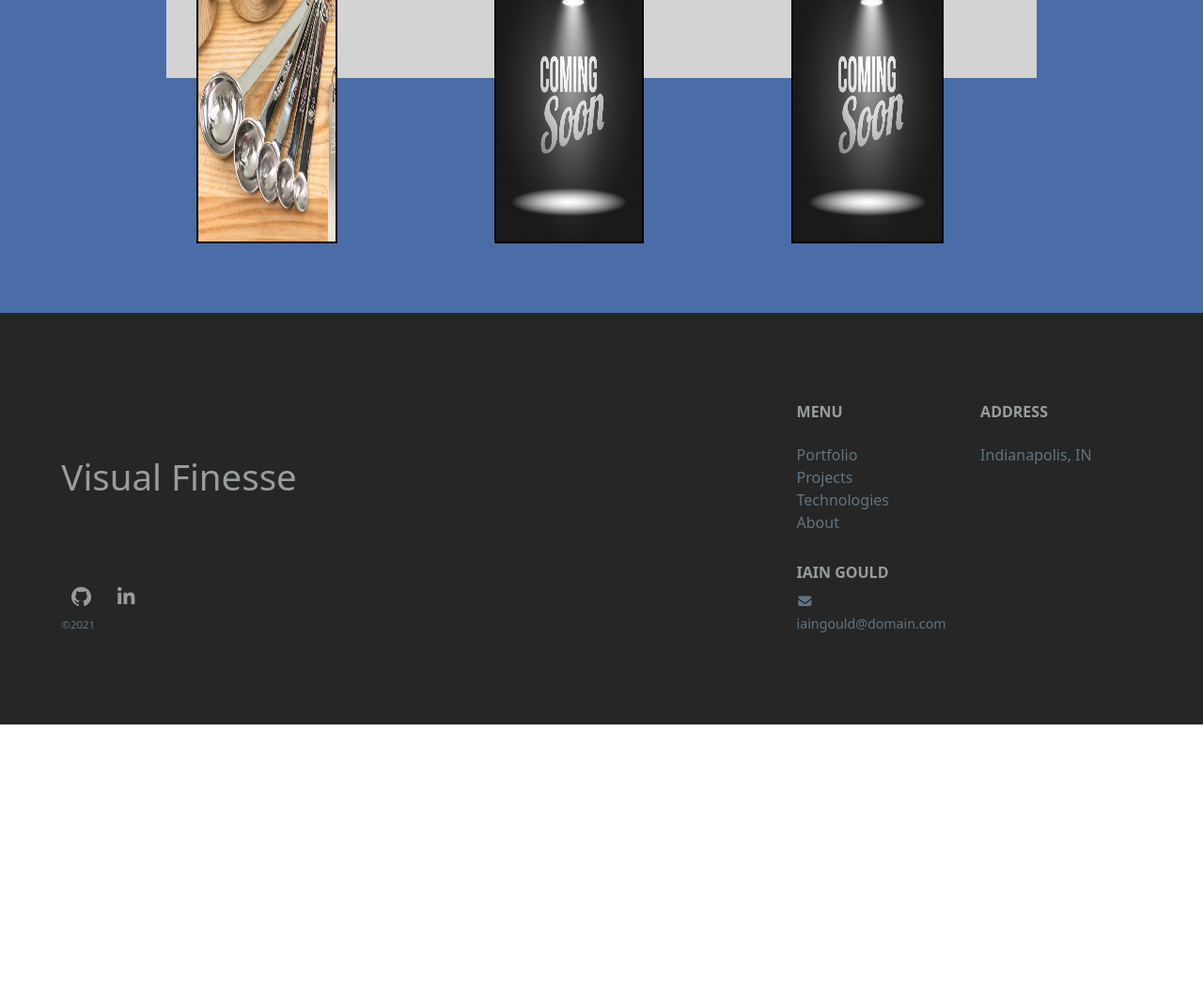
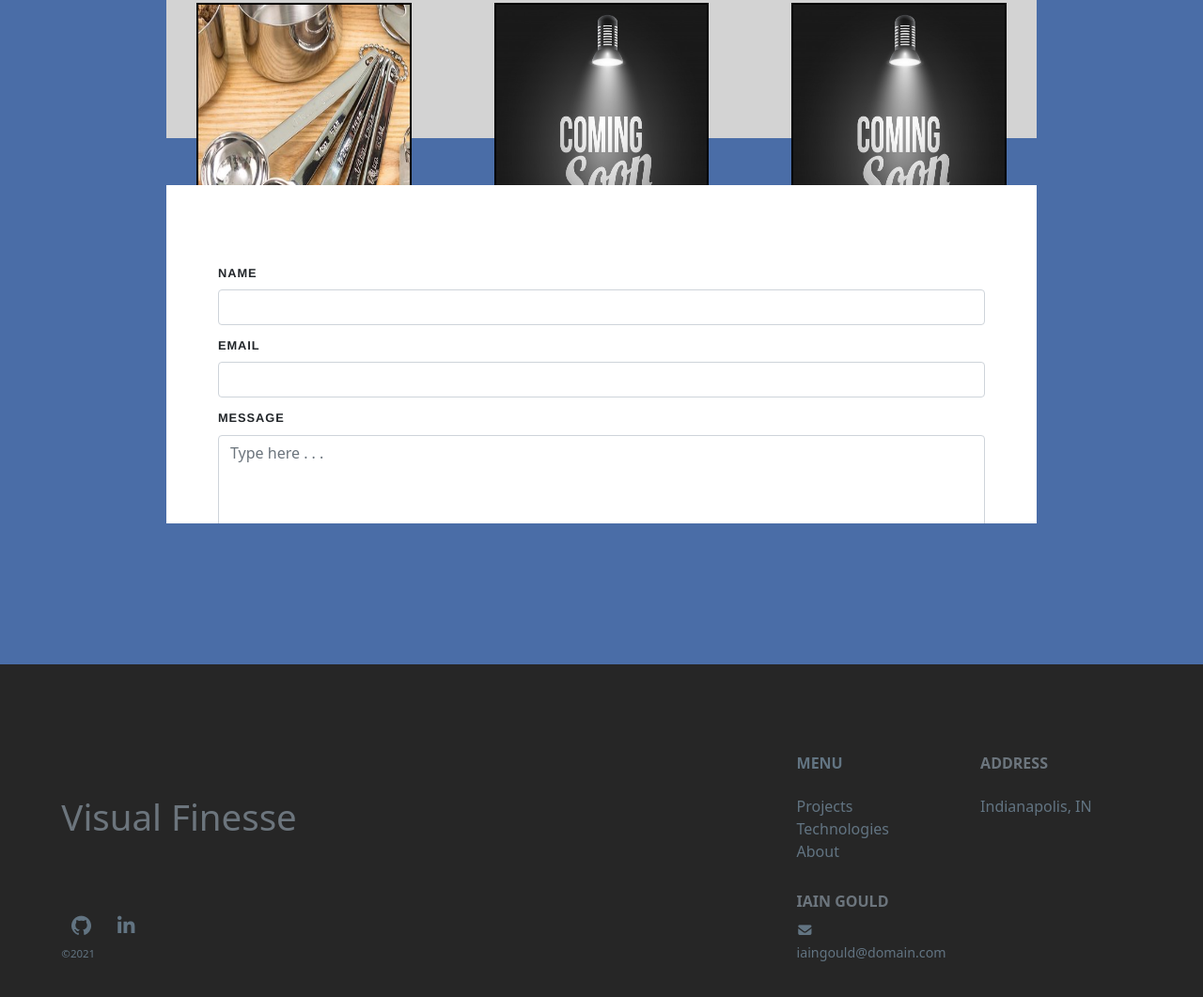
Before and after one commit to irngld/Portfolio, a plain HTML site: page index.html in a window 1280 px wide. Shown: the part 1357-2418 px from the top of the page at 94% size. Before the commit the page ends 2128 px from the top, so only its background shows below. Drawn offline with nearby package versions, Linux system fonts and the light colour scheme; a script that the page names is missing.

Commit message:
fixed CSS contact footer & links, added formspree.io (JS working)

```diff
--- a/index.html
+++ b/index.html
@@ -46,7 +46,7 @@
               <a href="https://github.com/irngld" target="_blank" class="icon brands fab fa-github"><span class="label">GitHub</span></a>
             </li>
             <li>
-              <a href="#" class="icon brands fas fa-linkedin-in"><span class="label">LinkedIn</span></a>
+              <a href="https://www.linkedin.com/in/iain-gould-501094137/" class="icon brands fas fa-linkedin-in"><span class="label">LinkedIn</span></a>
             </li>
           </ul>
         </nav>
@@ -58,7 +58,7 @@
             <div class="col-1"></div> <!-- col padding -->
             <div class="col-10">
 
-              <div class="tabs" id="container-projects" style="background: lightgray;">
+              <div class="tabs" id="container-projects">
 
                 <section class="">
                   <header class="row">
@@ -67,7 +67,7 @@
                   </header>
 
                   <div class="row">
-                    <div class="col-4 img-container"><a href="https://codepen.io/irngld/pen/RwoobrP" target="_blank"><img class="prjct-image" src="./Assets/LMkind.jpg" alt="" /></a>CSS Creature</div>
+                    <div class="col-4 img-container"><a href="https://codepen.io/irngld/pen/RwoobrP" target="_blank"><img class="prjct-image" src="./Assets/LMkind.jpg" alt="" /></a></div>
                     <!-- <a href="https://codepen.io/irngld/pen/RwoobrP" target="_blank">
                       <div class="imageOverlay">
                         <img class="prjct-image" src="./Assets/LMkind.jpg" alt="" />
@@ -78,13 +78,13 @@
                         </div>
                     </div>
                     </a> -->
-                    <div class="col-4 img-container"><a href="https://irngld.github.io/static-layout/" target="_blank"><img class="prjct-image" src="./Assets/Hulu_Logo2.png" alt="" /></a>Static Layout</div>
-                    <div class="col-4 img-container"><a href="https://irngld.github.io/API_Space/" target="_blank"><img class="prjct-image" src="./Assets/NASA.jpg" alt="" /></a>API-1 (Space)</div>
+                    <div class="col-4 img-container"><a href="https://irngld.github.io/static-layout/" target="_blank"><img class="prjct-image" src="./Assets/Hulu_Logo2.png" alt="" /></a></div>
+                    <div class="col-4 img-container"><a href="https://irngld.github.io/API_Space/" target="_blank"><img class="prjct-image" src="./Assets/NASA.jpg" alt="" /></a></div>
                   </div>
                   <div class="row">
-                    <div class="col-4 img-container"><a href="https://ig-apitwo.web.app/" target="_blank"><img class="prjct-image" src="./Assets/measuring-spns.jpg" alt="" /></a>API-2 (Serving Size)</div>
-                    <div class="col-4 img-container"><a href="#main" target="_blank"><img class="prjct-image" src="./Assets/comingsoon2.jpg" alt="" /></a>Blue Badge TBA</div>
-                    <div class="col-4 img-container"><a href="#main" target="_blank"><img class="prjct-image" src="./Assets/comingsoon2.jpg" alt="" /></a>Red Badge TBA</div>
+                    <div class="col-4 img-container"><a href="https://ig-apitwo.web.app/" target="_blank"><img class="prjct-image" src="./Assets/measuring-spns.jpg" alt="" /></a></div>
+                    <div class="col-4 img-container"><a href="#main" target="_blank"><img class="prjct-image" src="./Assets/comingsoon2.jpg" alt="" /></a></div>
+                    <div class="col-4 img-container"><a href="#main" target="_blank"><img class="prjct-image" src="./Assets/comingsoon2.jpg" alt="" /></a></div>
                   </div>
                 </section>
               </div>
@@ -119,7 +119,7 @@
                     </div> -->
                     <div class="col-4"><a href="#main" target=""><img style="width: 55%;" class="" src="./Assets/ig_cap.png" alt="" /></a></div>
                     <div class="col-8">
-                      I'm a Full stack Web Developer based near Indianapolis, IN. I have a serious passion for coding and creating intuitive, dynamic user experiences. Let's make something special.
+                      I'm a Full stack Web Developer based near Indianapolis, IN. I have a serious passion for coding...
                     </div>
                 </section>
               </div>
@@ -130,73 +130,38 @@
 
       </div> <!-- Main END-->
 
-
-      <!-- Footer -->
-      <!-- <footer id="footer">
-        <section>
-          <form method="post" action="#">
-            <div class="fields">
-              <div class="field">
-                <label for="name">Name</label>
-                <input type="text" name="name" id="name" />
+        <div class="row">
+          <div class=col-1></div>
+          <div class="col-10">
+            <div id="contact">
+              <form action="https://formspree.io/f/mgerevlg" method="POST" class="row g-3" >
+                <div class="col-md-12">
+                  <label class="form-label" for="autoSizingInput">NAME</label>
+                  <input type="text" class="form-control" id="autoSizingInput" placeholder="">
                 </div>
-              <div class="field">
-                <label for="email">Email</label>
-                <input type="text" name="email" id="email" />
+                <form class="row g-3"></form>
+                <div class="col-md-12">
+                  <label for="inputEmail" class="form-label">EMAIL</label>
+                  <input type="email" name="_replyto" class="form-control" id="inputEmail">
                 </div>
-              <div class="field">
-                <label for="message">Message</label>
-                <textarea name="message" id="message" rows="3"></textarea>
+                <div class="col-12">
+                  <label for="inputMsg" class="form-label"><Main>MESSAGE</Main></label>
+                  <textarea class="form-control" id="inputMsg" rows="5" placeholder="Type here . . ."></textarea>
+                </div>
+                <div class="col-12">
+                  <button id="btn-contact" type="submit" class="btn btn-primary">SEND YOUR MESSAGE</button>
+                </div>
+              </form>
             </div>
           </div>
-            <ul class="actions">
-              <li><input type="submit" value="Send Message" /></li>
-            </ul>
-          </form>
-        </section>
-        <section class="split contact">
-          <section class="alt">
-            <h3>Address</h3>
-            <p>
-              1234 Somewhere Road #87257<br />
-              Indianapolis, IN 00000-0000
-            </p>
-          </section>
-          <section>
-            <h3>Phone</h3>
-            <p><a href="#">(000) 000-0000</a></p>
-          </section>
-          <section>
-            <h3>Email</h3>
-            <p><a href="#">info@untitled.tld</a></p>
-          </section>
-          <section>
-            <h3>Social</h3>
-            <ul class="icons alt">
-              <li>
-                <a href="#" class="icon brands fa-linkedin-in"><span class="label">LinkedIn</span></a>
-              </li>
-              <li>
-                <a href="#" class="icon brands alt fa-github"><span class="label">GitHub</span></a>
-              </li>
-            </ul>
-          </section>
-        </section>
-      </footer> -->
-
-
-      <!-- <div id="copyright">
-        <ul>
-          <li>&copy; 2021</li>
-          <li>Design: Iain Gould<a href=""></a></li>
-        </ul>
-      </div> -->
+          <div class=col-1></div>
+        </div>
 
       </div> <!-- container END -->
 
 
 
-      <div class="container-fluid pb-0 mb-0 justify-content-center text-light ">
+        <div class="container-fluid pb-0 mb-0 justify-content-center text-light "> <!-- footer -->
           <footer>
             <div class="row my-5 justify-content-center py-5">
               <div class="col-11">
@@ -207,10 +172,9 @@
                     <div class="col-xl-2 col-md-4 col-sm-4 col-12">
                       <h6 class="mb-3 mb-lg-4 bold-text "><b>MENU</b></h6>
                           <ul class="list-unstyled">
-                                <li>Portfolio</li>
-                                <li>Projects</li>
-                                <li>Technologies</li>
-                                <li>About</li>
+                            <li><a class="lnk-projects" href="#container-projects">Projects</a></li>
+                            <li><a class="lnk-technologies" href="#container-technologies">Technologies</a></li>
+                            <li><a class="lnk-about" href="#container-about">About</a></li>
                             <li></li>
                         </ul>
                     </div>
@@ -220,13 +184,10 @@
                         <p></p>
                     </div>
                 </div>
-                    <div class="row ">
+                    <div class="row">
                         <div class="col-xl-8 col-md-4 col-sm-4 col-auto my-md-0 mt-5 order-sm-1 order-3 align-self-end">
-                            <p class="social text-muted mb-0 pb-0 bold-text"> <span class="mx-2"><i class="fab fa-github" aria-hidden="true"></i></span> <span class="mx-2"><i class="fab fa-linkedin-in" aria-hidden="true"></i></span></p><small class="copyright"><span>&copy;</span>2021</small>
+                            <p class="social text-muted mb-0 pb-0 bold-text"> <span class="mx-2"><a href="https://github.com/irngld" target="_blank"><i class="fab fa-github" aria-hidden="true"></i></a></span> <span class="mx-2"><a href="https://www.linkedin.com/in/iain-gould-501094137/" target="_blank"><i class="fab fa-linkedin-in" aria-hidden="true"></i></a></span></p><small class="copyright"><span>&copy;</span>2021</small>
                         </div>
-                        <!-- <div class="col-xl-2 col-md-4 col-sm-4 col-auto order-1 align-self-end ">
-                            <h6 class="mt-55 mt-2 text-muted bold-text"><b>IAIN GOULD</b></h6><small> <span><i class="fa fa-envelope" aria-hidden="true"></i></span> iaingould@domain.com</small>
-                        </div> -->
                         <div class="col-xl-2 col-md-4 col-sm-4 col-auto order-2 align-self-end mt-3 ">
                             <h6 class="text-muted bold-text"><b>IAIN GOULD</b></h6><small><span><i class="fa fa-envelope" aria-hidden="true"></i></span> iaingould@domain.com</small>
                         </div>
@@ -242,6 +203,7 @@
     <script src="https://cdnjs.cloudflare.com/ajax/libs/jquery/3.3.1/jquery.min.js"></script> <!-- needed for "velocity" transition (jquery) -->
     <script src="https://cdnjs.cloudflare.com/ajax/libs/velocity/1.5.1/velocity.js"></script> <!-- needed for "velocity" transition (jquery) -->
     <script src="https://cdnjs.cloudflare.com/ajax/libs/velocity/1.5.1/velocity.ui.js"></script> <!-- needed for "velocity" transition (jquery) -->
+    <script src="https://formspree.io/js/formbutton-v1.min.js" defer></script>
     <script src="main.js"></script>
   </body>
 </html>
--- a/main.js
+++ b/main.js
@@ -5,13 +5,14 @@ $(".animate-slide-right").velocity("transition.slideRightBigIn", { display: null
 // and Career
 $(".animate-slide-up").velocity("transition.slideRightBigIn", { display: null, delay: 2000, stagger: 140, drag: true} );
 
+
+// Navbar
 $(".lnk-technologies").click(() => {
     if($("#container-technologies").hasClass("hidden")){
         $(".tabs").addClass("hidden");
         $("#container-technologies").removeClass("hidden");
     }
 })
-
 
 
 $(".lnk-projects").click(() => {
@@ -27,3 +28,37 @@ $(".lnk-about").click(() => {
         $("#container-about").removeClass('hidden');
     }
 })
+
+
+/* paste this line in verbatim */
+window.formbutton=window.formbutton||function(){(formbutton.q=formbutton.q||[]).push(arguments)};
+
+/* customize formbutton below*/
+formbutton("create", {
+  action: "https://formspree.io/f/mgerevlg",
+  title: "How can we help?",
+  fields: [
+    {
+      type: "email",
+      label: "Email:",
+      name: "email",
+      required: true,
+      placeholder: "your@email.com"
+    },
+    {
+      type: "textarea",
+      label: "Message:",
+      name: "message",
+      placeholder: "What's on your mind?",
+    },
+    { type: "submit" }
+  ],
+  styles: {
+    title: {
+      backgroundColor: "gray"
+    },
+    button: {
+      backgroundColor: "gray"
+    }
+  }
+});
--- a/style.css
+++ b/style.css
@@ -7,6 +7,10 @@ body {
   -moz-background-size: cover;
   -o-background-size: cover;
   background-size: cover;
+}
+
+#main {
+  padding-top: 64px;
 }
 
 #header {
@@ -19,18 +23,8 @@ body {
 
 .tabs {
   height: 80vh;
+  background: lightgray;
 }
-
-/* #footer {
-  *display: flex;
-  *flex-direction: column;
-  *justify-content: space-evenly;
-  background-color: white;
-  text-align: center;
-  color: white;
-  height: 100%;
-  margin: 0;
-} */
 
 .btn-arrow-dwn {
   display: flex;
@@ -52,6 +46,26 @@ body {
   background-color: transparent;
 }
 
+#btn-contact {
+  background-color: #4a6da7;
+  margin: 10px 0;
+}
+
+#contact {
+  display: flex;
+  flex-direction: column;
+  background: #fff;
+  /* border-radius: 10px; */
+  overflow: hidden;
+  padding: 72px 55px 90px 55px;
+  margin-top: 50px;
+  height: 45vh;
+}
+
+#contact label {
+  margin: 0.75rem 0 0.5rem 0;
+}
+
 .img-container,
 .img-container a {
   display: flex;
@@ -60,12 +74,10 @@ body {
   text-align: center;
 }
 
-/* #container-technologies > section > div:nth-child(2) > div:nth-child(1) */
-
 .tech-img-container i {
   font-size: 15vw;
   text-align: center;
-  border: 2px solid red;
+  /* border: 2px solid red; */
   margin: 0 2rem;
 }
 
@@ -116,7 +128,7 @@ label {
   display: none;
 }
 
-/* Icon */
+/* Icons : github, linkedin */
 .icon {
   text-decoration: none;
   font-size: 1.5rem;
@@ -324,9 +336,8 @@ ul.icons li {
   overflow: hidden;
   background: #262626;
   color: #627482 !important;
-  /* margin-top: 250px;
-  margin-bottom: 0; */
-  margin: 250px 0 0 0;
+  /* margin-top: 250px; */
+  margin: 150px 0 0 0;
   padding-bottom: 0;
 }
 
@@ -334,8 +345,11 @@ small {
   font-size: calc(12px + (15 - 12) * ((100vw - 360px) / (1600 - 360))) !important;
 }
 
-.bold-text {
-  color: #989c9e !important;
+.bold-text a,
+.list-unstyled a {
+  /* color: #989c9e !important; */
+  color: #627482 !important;
+  text-decoration: none !important;
 }
 
 .mt-55 {
@@ -355,7 +369,7 @@ h3 {
 }
 /* FOOTER end */
 
-/* Alison */
+/* Experimental/Test Overlay */
 .imageOverlay {
   position: relative;
   width: 100%;
```
Lines whose indentation alone changed are shown as unchanged.
